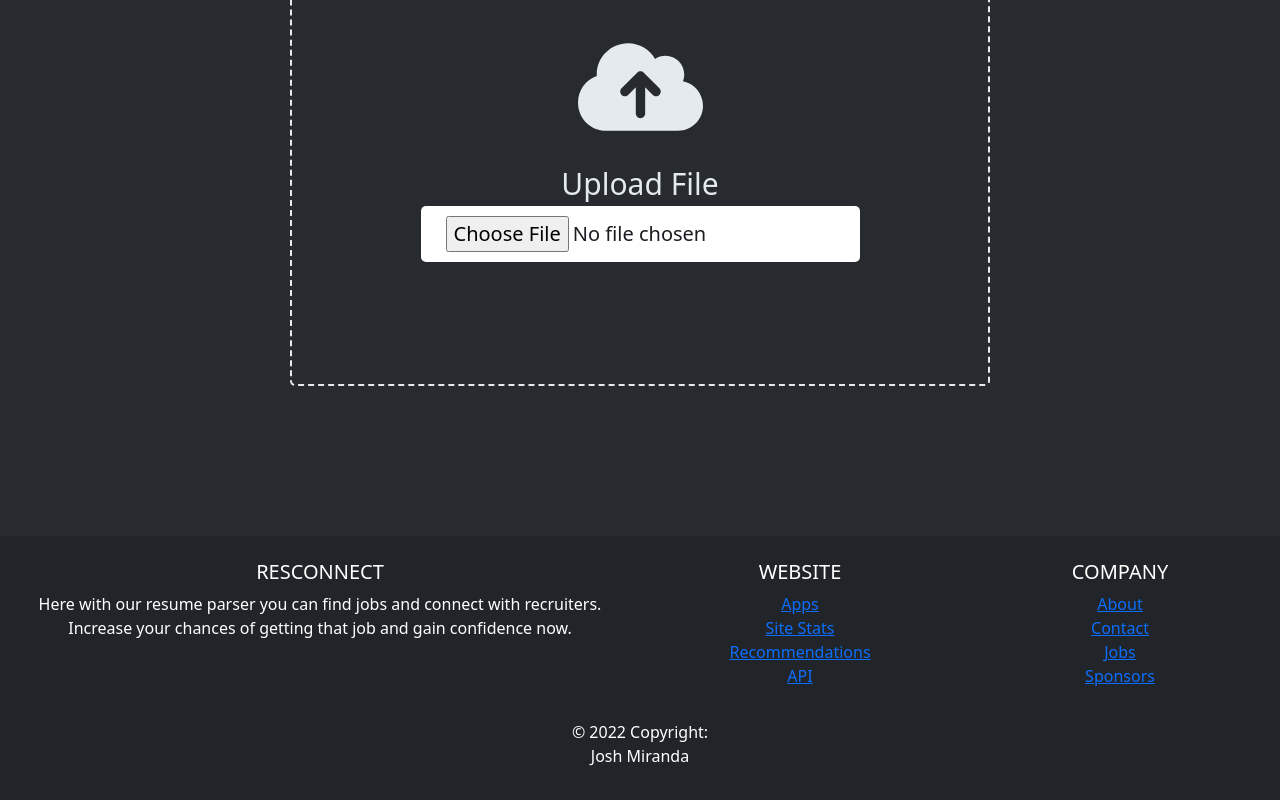
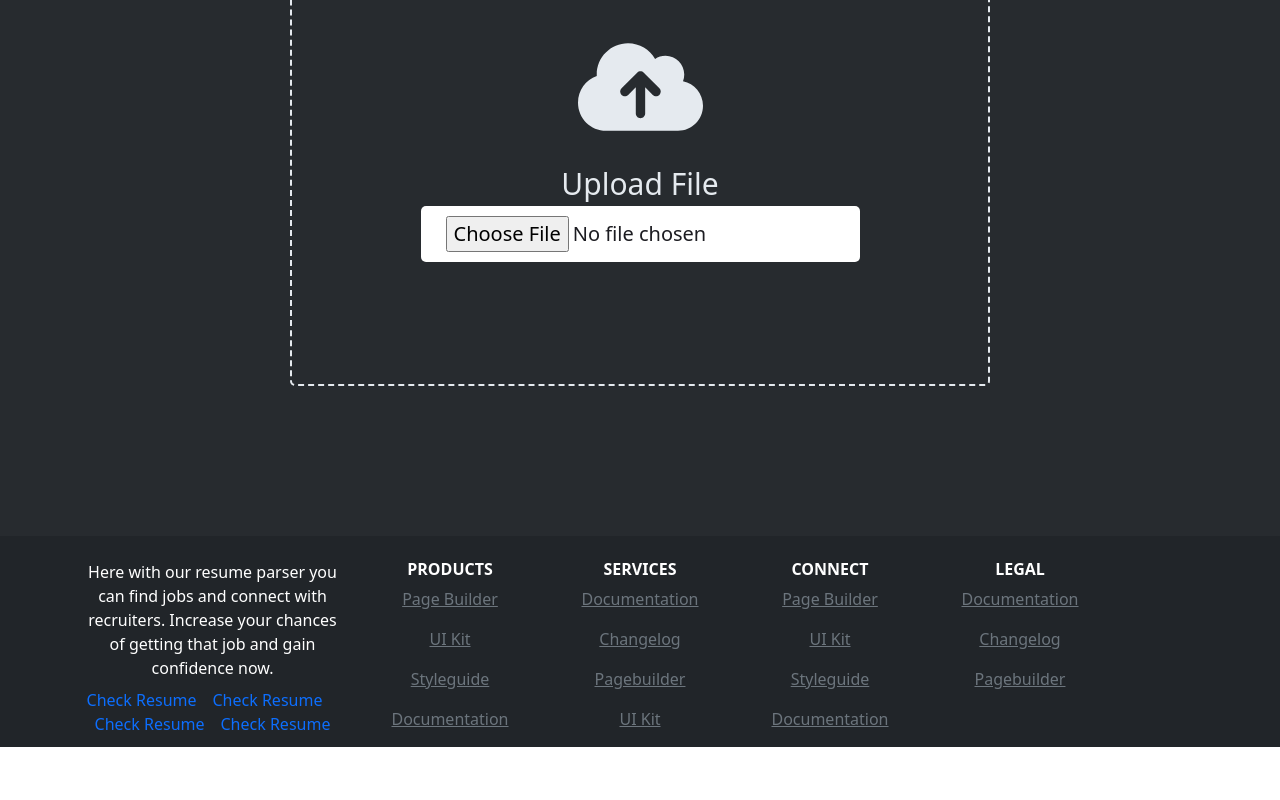
Before and after one commit to uriahpissalidis/resumeParser, a React (Create React App) app: page /parse in a window 1280 px wide. Shown: the part 320-1120 px from the top of the page. After the commit the page ends 1067 px from the top, so only its background shows below. Built offline with nearby package versions, Linux system fonts and the light colour scheme.

Commit message:
incomplete footer

```diff
--- a/src/components/FooterComp.js
+++ b/src/components/FooterComp.js
@@ -1,65 +1,142 @@
 import React from "react";
 import "../styles/Footer.css";
+import { Link } from "react-router-dom";
 
 const Footer = () => (
-  <footer className="bg-dark text-center text-white page-footer font-small blue pt-4">
-    <div className="container-fluid text-center text-md-left">
-      <div className="row">
-        <div className="col-md-6 mt-md-0 mt-3">
-          <h5 className="text-uppercase">ResConnect</h5>
-          <p>
+  <footer class="py-8 py-md-11 bg-dark text-center text-white page-footer font-small blue pt-4" >
+    <div class="container">
+      <div class="row">
+        <div class="col-12 col-md-4 col-lg-3">
+          <p class="text-gray-700 mb-2">
             Here with our resume parser you can find jobs and connect with
             recruiters. Increase your chances of getting that job and gain
             confidence now.
           </p>
-        </div>
 
-        <hr className="clearfix w-100 d-md-none pb-0" />
-
-        <div className="col-md-3 mb-md-0 mb-3">
-          <h5 className="text-uppercase">Website</h5>
-          <ul className="list-unstyled">
-            <li>
-              <a href="#!">Apps</a>
+          <ul class="list-unstyled list-inline list-social mb-6 mb-md-0">
+            <li class="list-inline-item list-social-item me-3">
+              <Link as={Link} class="text-decoration-none" to="/parse">
+                Check Resume
+              </Link>
             </li>
-            <li>
-              <a href="#!">Site Stats</a>
+            <li class="list-inline-item list-social-item me-3">
+              <Link as={Link} class="text-decoration-none" to="/parse">
+                Check Resume
+              </Link>
             </li>
-            <li>
-              <a href="#!">Recommendations</a>
+            <li class="list-inline-item list-social-item me-3">
+              <Link as={Link} class="text-decoration-none" to="/parse">
+                Check Resume
+              </Link>
             </li>
-            <li>
-              <a href="#!">API</a>
+            <li class="list-inline-item list-social-item">
+              <Link as={Link} class="text-decoration-none" to="/parse">
+                Check Resume
+              </Link>
             </li>
           </ul>
         </div>
+        <div class="col-6 col-md-4 col-lg-2">
+          <h6 class="fw-bold text-uppercase text-gray-700">Products</h6>
 
-        <div className="col-md-3 mb-md-0 mb-3">
-          <h5 className="text-uppercase">Company</h5>
-          <ul className="list-unstyled">
-            <li>
-              <a href="#!">About</a>
+          <ul class="list-unstyled text-muted mb-6 mb-md-8 mb-lg-0">
+            <li class="mb-3">
+              <a href="#!" class="text-reset">
+                Page Builder
+              </a>
+            </li>
+            <li class="mb-3">
+              <a href="#!" class="text-reset">
+                UI Kit
+              </a>
+            </li>
+            <li class="mb-3">
+              <a href="#!" class="text-reset">
+                Styleguide
+              </a>
+            </li>
+            <li class="mb-3">
+              <a href="#!" class="text-reset">
+                Documentation
+              </a>
+            </li>
+          </ul>
+        </div>
+        <div class="col-6 col-md-4 col-lg-2">
+          <h6 class="fw-bold text-uppercase text-gray-700">Services</h6>
+
+          <ul class="list-unstyled text-muted mb-6 mb-md-8 mb-lg-0">
+            <li class="mb-3">
+              <a href="#!" class="text-reset">
+                Documentation
+              </a>
+            </li>
+            <li class="mb-3">
+              <a href="#!" class="text-reset">
+                Changelog
+              </a>
+            </li>
+            <li class="mb-3">
+              <a href="#!" class="text-reset">
+                Pagebuilder
+              </a>
             </li>
             <li>
-              <a href="#!">Contact</a>
+              <a href="#!" class="text-reset">
+                UI Kit
+              </a>
+            </li>
+          </ul>
+        </div>
+        <div class="col-6 col-md-4 offset-md-4 col-lg-2 offset-lg-0">
+          <h6 class="fw-bold text-uppercase text-gray-700">Connect</h6>
+
+          <ul class="list-unstyled text-muted mb-0">
+            <li class="mb-3">
+              <a href="#!" class="text-reset">
+                Page Builder
+              </a>
+            </li>
+            <li class="mb-3">
+              <a href="#!" class="text-reset">
+                UI Kit
+              </a>
+            </li>
+            <li class="mb-3">
+              <a href="#!" class="text-reset">
+                Styleguide
+              </a>
+            </li>
+            <li class="mb-3">
+              <a href="#!" class="text-reset">
+                Documentation
+              </a>
+            </li>
+          </ul>
+        </div>
+        <div class="col-6 col-md-4 col-lg-2">
+          <h6 class="fw-bold text-uppercase text-gray-700">Legal</h6>
+
+          <ul class="list-unstyled text-muted mb-0">
+            <li class="mb-3">
+              <a href="#!" class="text-reset">
+                Documentation
+              </a>
+            </li>
+            <li class="mb-3">
+              <a href="#!" class="text-reset">
+                Changelog
+              </a>
             </li>
             <li>
-              <a href="#!">Jobs</a>
-            </li>
-            <li>
-              <a href="#!">Sponsors</a>
+              <a href="#!" class="text-reset">
+                Pagebuilder
+              </a>
             </li>
           </ul>
         </div>
       </div>
     </div>
-
-
-
-    <div className="footer-copyright text-center py-3">
-      © 2022 Copyright:
-      <p>Josh Miranda</p>
-    </div>
   </footer>
 );
 
```
